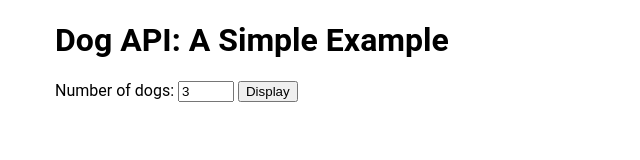
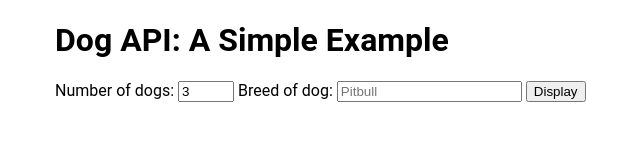
Before and after one commit to thinkful-ei-narwhal/get-requets-Cesar-Yousef, a plain HTML site: page index.html in a window 1280 px wide. Shown: the whole page, without its empty margins (285-925 px from the left). Drawn offline with nearby package versions, Linux system fonts and the light colour scheme.

Commit message:
added html

```diff
--- a/index.html
+++ b/index.html
@@ -15,6 +15,8 @@
         <form>
             <label for="numuber-dog-entry">Number of dogs:</label>
             <input type="number" name="numuber-dog-entry" class="numuber-dog-entry"  min="1" max="50" value="3">
+            <label for="breed-dog-entry">Breed of dog:</label>
+            <input type="text" name="breed-dog-entry" class="breed-dog-entry" placeholder="Pitbull">
             <button type="submit">Display</button>
         </form>
         <section class="results hidden">
```
